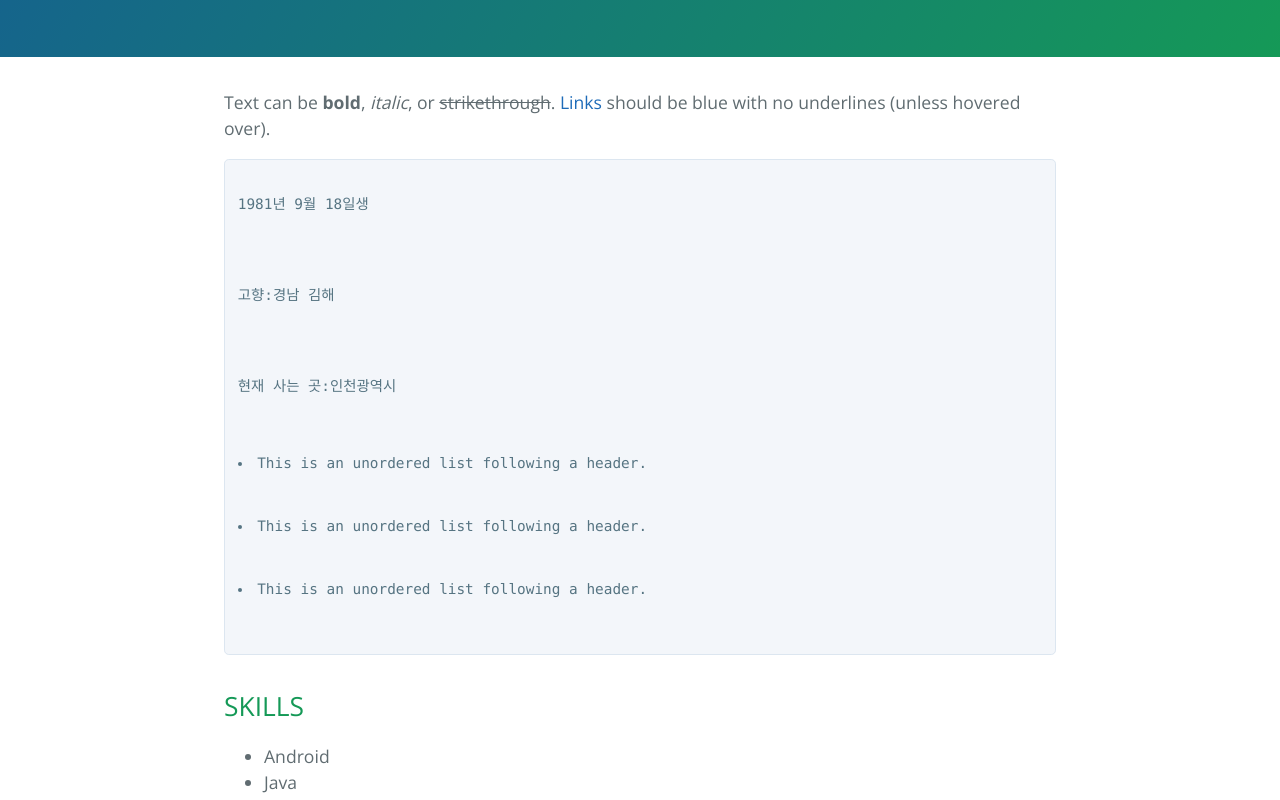
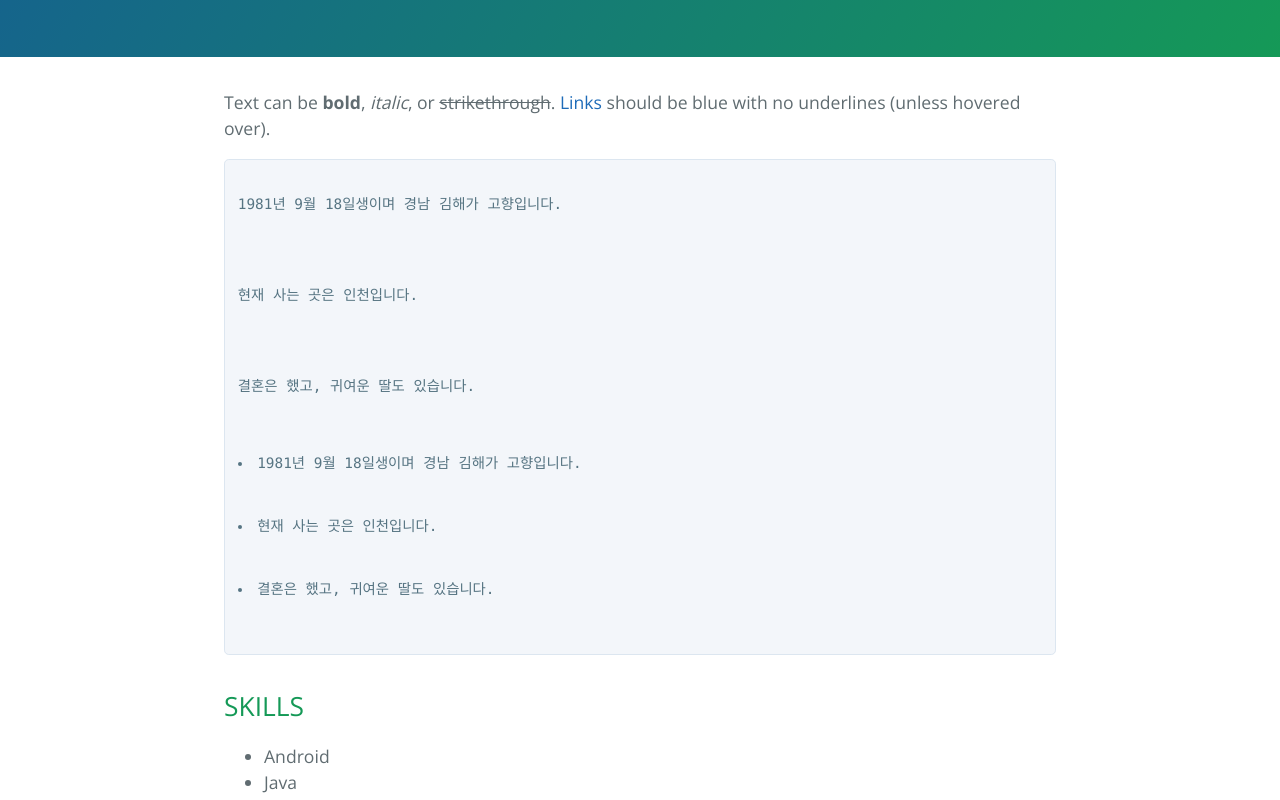
Before and after one commit to RooneyDad/rooneydad.github.io, a website: page index.html in a window 1280 px wide. Shown: the part 588-1388 px from the top of the page. Drawn offline with nearby package versions, Linux system fonts and the light colour scheme.

Commit message:
Update index.html

```diff
--- a/index.html
+++ b/index.html
@@ -29,12 +29,12 @@
       <p>
         Text can be <strong>bold</strong>, <em>italic</em>, or <del>strikethrough</del>. <a href="https://github.com">Links</a> should be blue with no underlines (unless hovered over).</p>
       <pre>
-          <p>1981년 9월 18일생</p>
-          <p>고향:경남 김해</p>
-          <p>현재 사는 곳:인천광역시</p>
-          <li>This is an unordered list following a header.</li>
-          <li>This is an unordered list following a header.</li>
-          <li>This is an unordered list following a header.</li>
+          <p>1981년 9월 18일생이며 경남 김해가 고향입니다.</p>
+          <p>현재 사는 곳은 인천입니다.</p>
+          <p>결혼은 했고, 귀여운 딸도 있습니다.</p>
+          <li>1981년 9월 18일생이며 경남 김해가 고향입니다.</li>
+          <li>현재 사는 곳은 인천입니다.</li>
+          <li>결혼은 했고, 귀여운 딸도 있습니다.</li>
       </pre>
 
       <!--blockquote>
```
